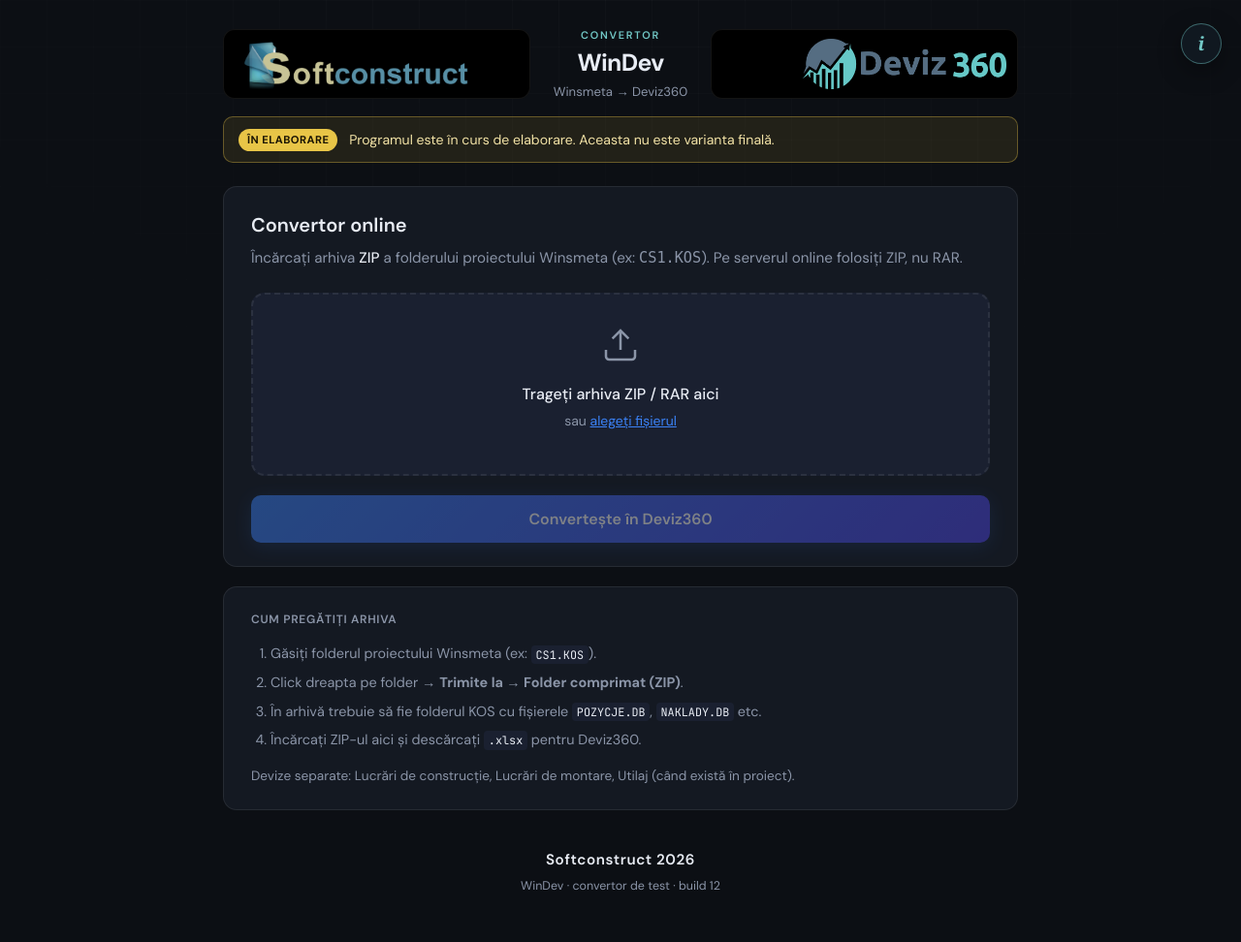
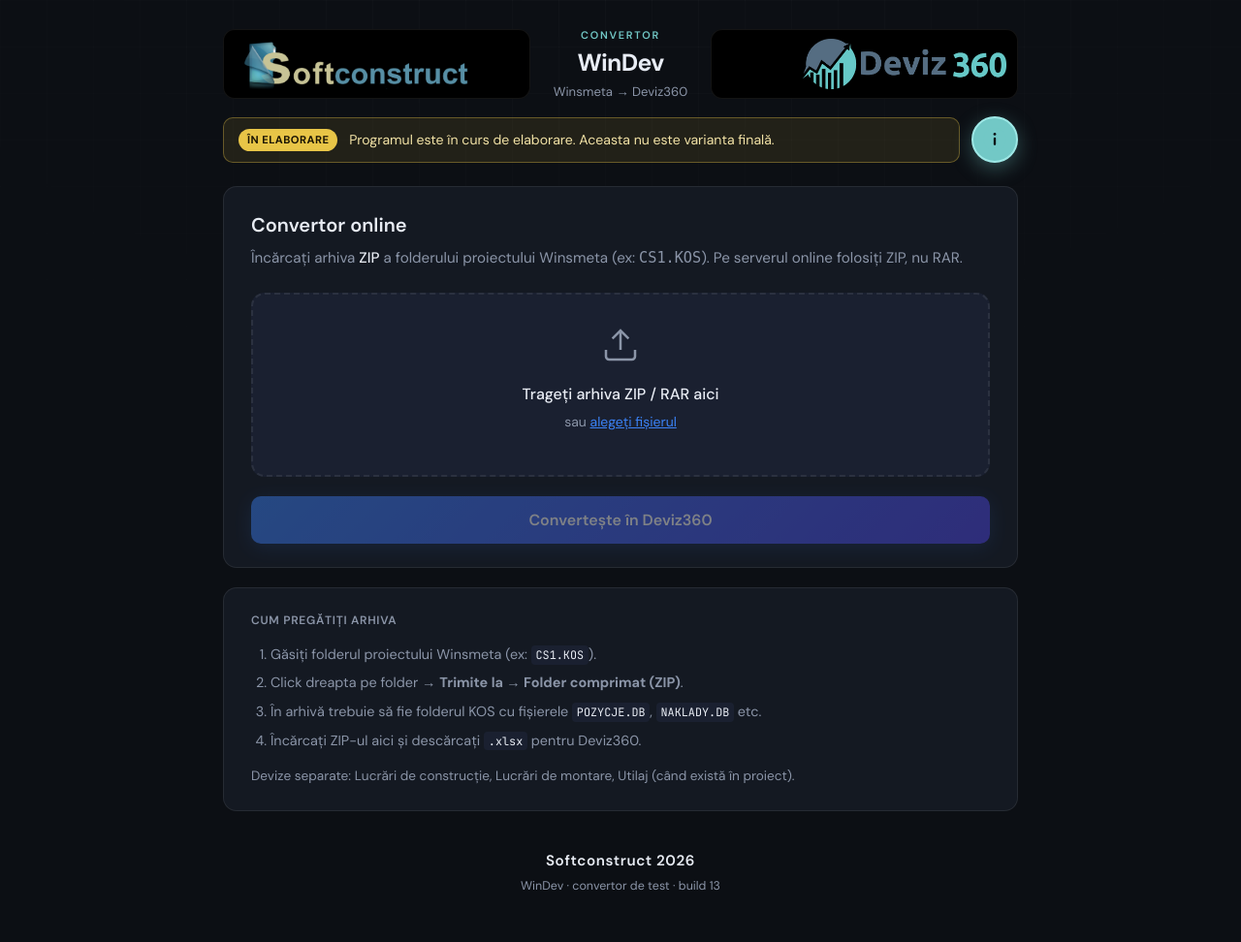
Before and after one commit to Iancik/WinDev-1.0, a Flask app: page / in a window 1280 px wide. Shown: the whole page at 97% size. Before the commit the page ends 919 px from the top, so only its background shows below. Run offline with Flask 3, Linux system fonts and the light colour scheme.

Commit message:
Make the info button visible next to the work-in-progress banner.
Co-authored-by: Cursor <cursoragent@cursor.com>

```diff
--- a/web/app.py
+++ b/web/app.py
@@ -29,7 +29,7 @@ app = Flask(
 app.config["MAX_CONTENT_LENGTH"] = 80 * 1024 * 1024
 app.config["SEND_FILE_MAX_AGE_DEFAULT"] = 0
 
-BUILD_ID = "12"
+BUILD_ID = "13"
 
 
 def _watch_worker(proc: subprocess.Popen, job_id: str) -> None:
--- a/web/static/css/style.css
+++ b/web/static/css/style.css
@@ -126,6 +126,8 @@ body {
   display: flex;
   align-items: center;
   gap: 0.75rem;
+  flex: 1;
+  min-width: 0;
   padding: 0.7rem 0.95rem;
   background: rgba(232, 197, 71, 0.1);
   border: 1px solid rgba(232, 197, 71, 0.35);
@@ -376,6 +378,56 @@ body {
   display: none !important;
 }
 
+.sr-only {
+  position: absolute;
+  width: 1px;
+  height: 1px;
+  padding: 0;
+  margin: -1px;
+  overflow: hidden;
+  clip: rect(0, 0, 0, 0);
+  white-space: nowrap;
+  border: 0;
+}
+
+.header-tools {
+  display: flex;
+  align-items: center;
+  gap: 0.75rem;
+}
+
+.info-fab {
+  display: flex;
+  align-items: center;
+  justify-content: center;
+  flex-shrink: 0;
+  width: 48px;
+  height: 48px;
+  padding: 0;
+  border: 2px solid #9ee8e6;
+  border-radius: 50%;
+  background: var(--teal);
+  color: var(--teal);
+  cursor: pointer;
+  box-shadow: 0 6px 20px rgba(114, 200, 198, 0.35);
+  transition: transform 0.15s, box-shadow 0.15s, filter 0.15s;
+}
+
+.info-fab svg {
+  display: block;
+  width: 28px;
+  height: 28px;
+  margin: 0 auto;
+}
+
+.info-fab:hover,
+.info-fab:focus {
+  transform: scale(1.06);
+  filter: brightness(1.08);
+  outline: none;
+  box-shadow: 0 0 0 4px rgba(114, 200, 198, 0.28);
+}
+
 @media (max-width: 720px) {
   .logo-bar {
     grid-template-columns: 1fr;
@@ -403,35 +455,6 @@ body {
   .stats-grid {
     grid-template-columns: 1fr;
   }
-}
-
-.info-fab {
-  position: fixed;
-  top: 1.5rem;
-  right: 1.25rem;
-  z-index: 40;
-  width: 42px;
-  height: 42px;
-  border: 1px solid rgba(114, 200, 198, 0.45);
-  border-radius: 50%;
-  background: #101820;
-  color: var(--teal);
-  font-family: Georgia, "Times New Roman", serif;
-  font-size: 1.2rem;
-  font-style: italic;
-  font-weight: 700;
-  line-height: 1;
-  cursor: pointer;
-  box-shadow: 0 8px 24px rgba(0, 0, 0, 0.35);
-  transition: transform 0.15s, box-shadow 0.15s, background 0.15s;
-}
-
-.info-fab:hover,
-.info-fab:focus {
-  transform: scale(1.06);
-  background: #15222c;
-  outline: none;
-  box-shadow: 0 0 0 3px rgba(114, 200, 198, 0.28);
 }
 
 .modal-overlay {
--- a/web/static/js/app.js
+++ b/web/static/js/app.js
@@ -144,6 +144,7 @@
     infoBtn.focus();
   }
 
+  if (infoBtn && infoModal && infoClose) {
     infoBtn.addEventListener("click", openInfo);
     infoClose.addEventListener("click", closeInfo);
     infoModal.addEventListener("click", (e) => {
@@ -154,6 +155,7 @@
         closeInfo();
       }
     });
+  }
 
   form.addEventListener("submit", async (e) => {
     e.preventDefault();
--- a/web/templates/index.html
+++ b/web/templates/index.html
@@ -35,9 +35,19 @@
           >
         </div>
       </div>
-      <div class="wip-banner" role="status">
-        <span class="wip-badge">În elaborare</span>
-        <p>Programul este în curs de elaborare. Aceasta nu este varianta finală.</p>
+      <div class="header-tools">
+        <div class="wip-banner" role="status">
+          <span class="wip-badge">În elaborare</span>
+          <p>Programul este în curs de elaborare. Aceasta nu este varianta finală.</p>
+        </div>
+        <button type="button" class="info-fab" id="info-btn" aria-haspopup="dialog" aria-controls="info-modal" title="Informații">
+          <svg viewBox="0 0 24 24" aria-hidden="true">
+            <circle cx="12" cy="12" r="10" fill="currentColor"/>
+            <rect x="11" y="10" width="2" height="7" rx="1" fill="#0c0f14"/>
+            <circle cx="12" cy="7.2" r="1.2" fill="#0c0f14"/>
+          </svg>
+          <span class="sr-only">Informații</span>
+        </button>
       </div>
     </header>
 
@@ -99,10 +109,6 @@
     </footer>
   </div>
 
-  <button type="button" class="info-fab" id="info-btn" aria-haspopup="dialog" aria-controls="info-modal" title="Informații">
-    i
-  </button>
-
   <div class="modal-overlay hidden" id="info-modal" aria-hidden="true">
     <div class="modal" role="dialog" aria-modal="true" aria-labelledby="info-title">
       <button type="button" class="modal-close" id="info-close" aria-label="Închide">&times;</button>
```
Lines whose indentation alone changed are shown as unchanged.
